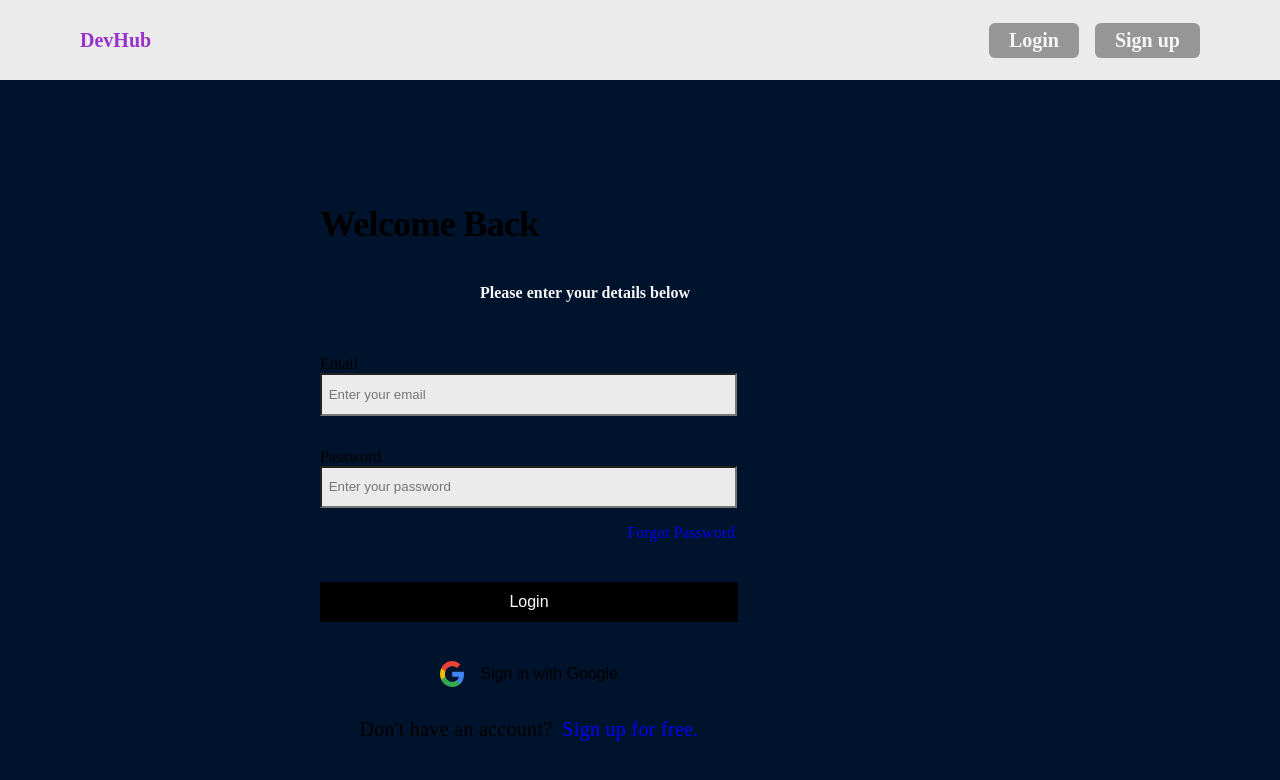
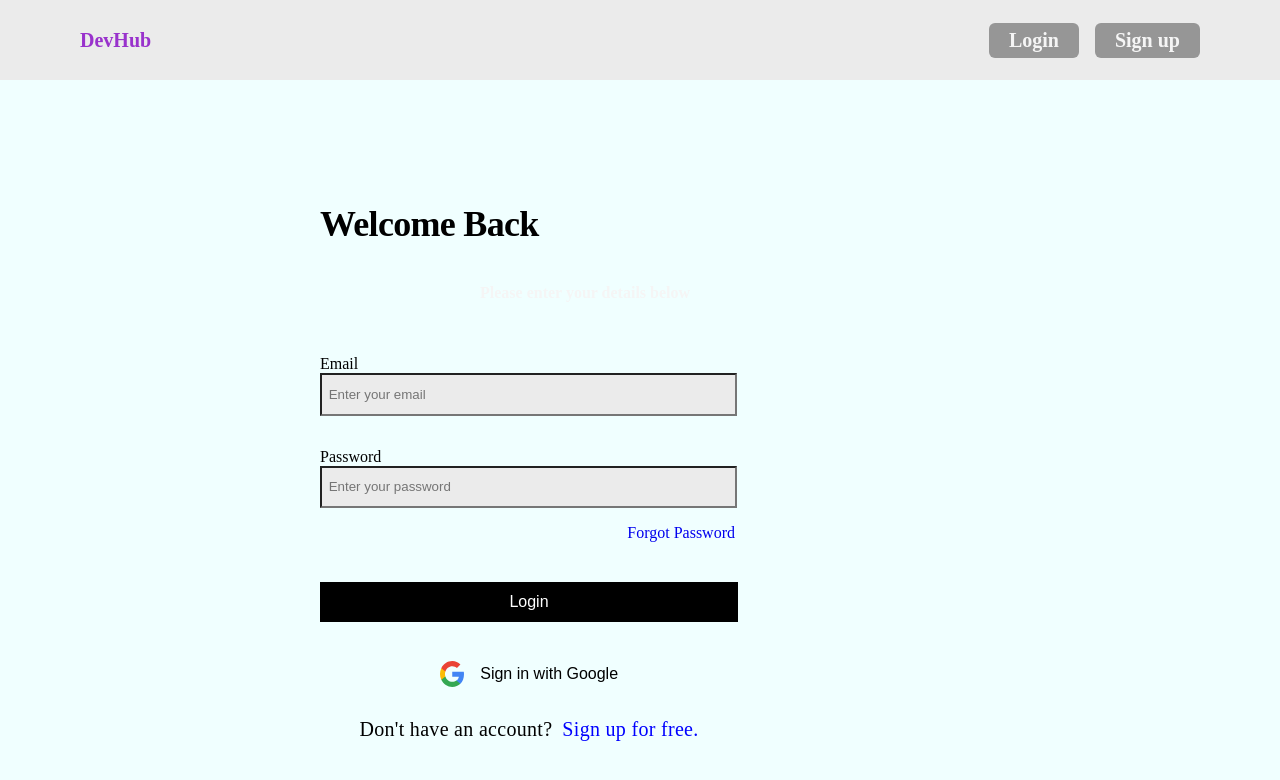
Before and after one commit to ACavalletto/devhub-frontend, a React (Create React App) app: page /login in a window 1280 px wide. Shown: the top 780 px of the page. Built offline with nearby package versions, Linux system fonts and the light colour scheme.

Commit message:
fixed styling on pages to display the proper background color

```diff
--- a/src/pages/Login.js
+++ b/src/pages/Login.js
@@ -6,7 +6,7 @@ import { Link } from 'react-router-dom'
 
 const Login = (props) => {
   return (
-    <>
+    <div className="login">
       <NavBar />
       <LoginForm />
       <button className='google-btn'>
@@ -20,7 +20,7 @@ const Login = (props) => {
           </Link>
         </p>
       </div>
-    </>
+    </div>
 // login onclick inside forms
   )
 }
--- a/src/pages/Signup.js
+++ b/src/pages/Signup.js
@@ -6,14 +6,14 @@ import logo from '../assets/google.svg'
 
 const Signup = (props) => {
   return (
-    <>
+    <div className='signup'>
       <NavBar />
       <SignUpForm />
       <button className='google-btn'>
           <img src={logo} alt='Google Logo'/>
           Sign in with Google
       </button> {/*onclick(signUpGoogle) */}
-    </>
+    </div>
   )
 }
 
--- a/src/style/dash.css
+++ b/src/style/dash.css
@@ -1 +1,4 @@
 body{background: #00132d}
+#root{
+    background: #00132d;
+}
--- a/src/style/landing.css
+++ b/src/style/landing.css
@@ -1,6 +1,13 @@
 body{
     box-sizing: border-box;
     margin: 0;
+}
+html{
+    background-color: azure;
+    height: 100%;
+}
+.landing{
+    background-color: azure;
 }
 h1{
     font-style: normal;
--- a/src/style/login.css
+++ b/src/style/login.css
@@ -1,3 +1,6 @@
+.login{
+    background-color: azure;
+}
 .form-container{
     display:flex;
     flex-direction: column;
--- a/src/style/signup.css
+++ b/src/style/signup.css
@@ -1,3 +1,6 @@
+.signup{
+    background-color: azure;
+}
 .form-container{
     display:flex;
     flex-direction: column;
```
